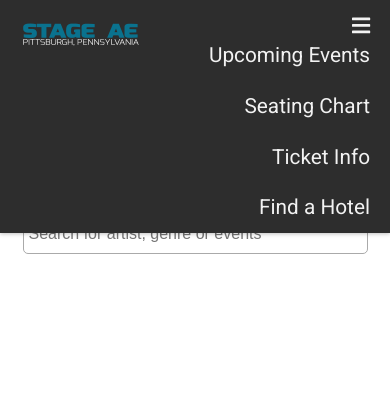
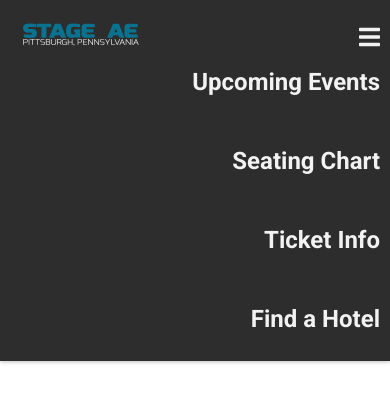
Before and after one commit to mark-oblack/stage-ae-redesign, a plain HTML site: page index.html in a window 390 px wide. Both pictures are taken after a click on the link 360 px from the left and 25 px from the top of the page. Drawn offline with Linux system fonts and the light colour scheme.

Commit message:
feature: responsive navbar now working

```diff
--- a/css/styles.css
+++ b/css/styles.css
@@ -51,11 +51,16 @@ Top navigation bar
 }
 
 .topnav a {
+    padding: 15px 20px;
+}
+
+.topnav .topnav-items a,
+.topnav .icon {
     color: #f2f2f2;
     display: block;
     font-family: 'Roboto', sans-serif;
-    font-size: 1.3em;
-    padding: 15px 20px;
+    font-size: 1.15em;
+    padding: 25px 10px 15px 10px;
 	text-align: center;
 	text-decoration: none;
 }
@@ -78,23 +83,22 @@ Top navigation bar
 	transition: 0.3s ease;
 }
 
-.topnav a.active {
-	color: #FFD23F;
-}
+
 
 .topnav .icon {
 	display: none;
 }
 
-@media screen and (max-width: 700px) {
+@media screen and (max-width: 740px) {
 	.topnav a:not(:first-child),
 	.topnav-items {
-		display: none;
+        display: none;
 	}
 
 	.topnav a.icon {
 		float: right;
         display: block;
+        font-size: 24px;
     }
 
 	.topnav.responsive {
@@ -111,8 +115,14 @@ Top navigation bar
 	.topnav.responsive a {
 		float: none;
 		display: block;
-		text-align: right;
-	}
+        text-align: right;
+    }
+
+    .topnav-items.responsive a {
+        font-size: 24px;
+        font-weight: 700;
+        margin: 15px 0;
+    }
 }
 
 
@@ -122,7 +132,7 @@ Main content
 ===================================================*/
 
 .main-content {
-    margin-top: 95px;
+    margin-top: 105px;
     text-align: center;
 }
 
```
